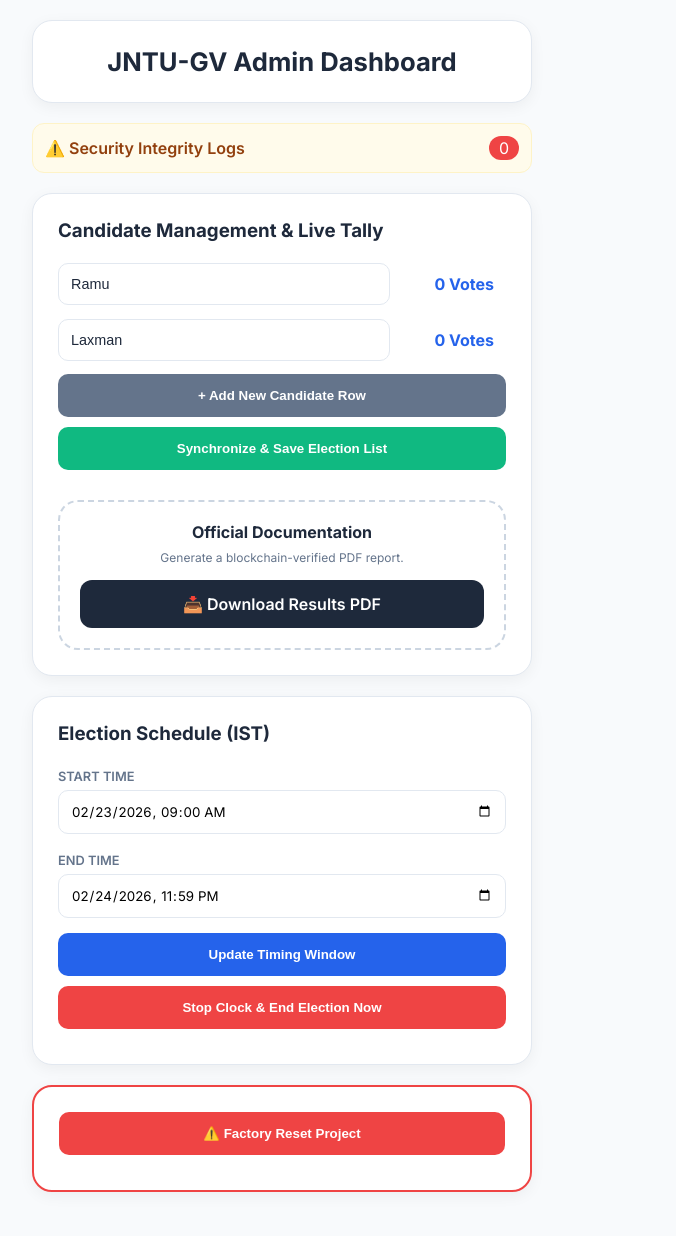
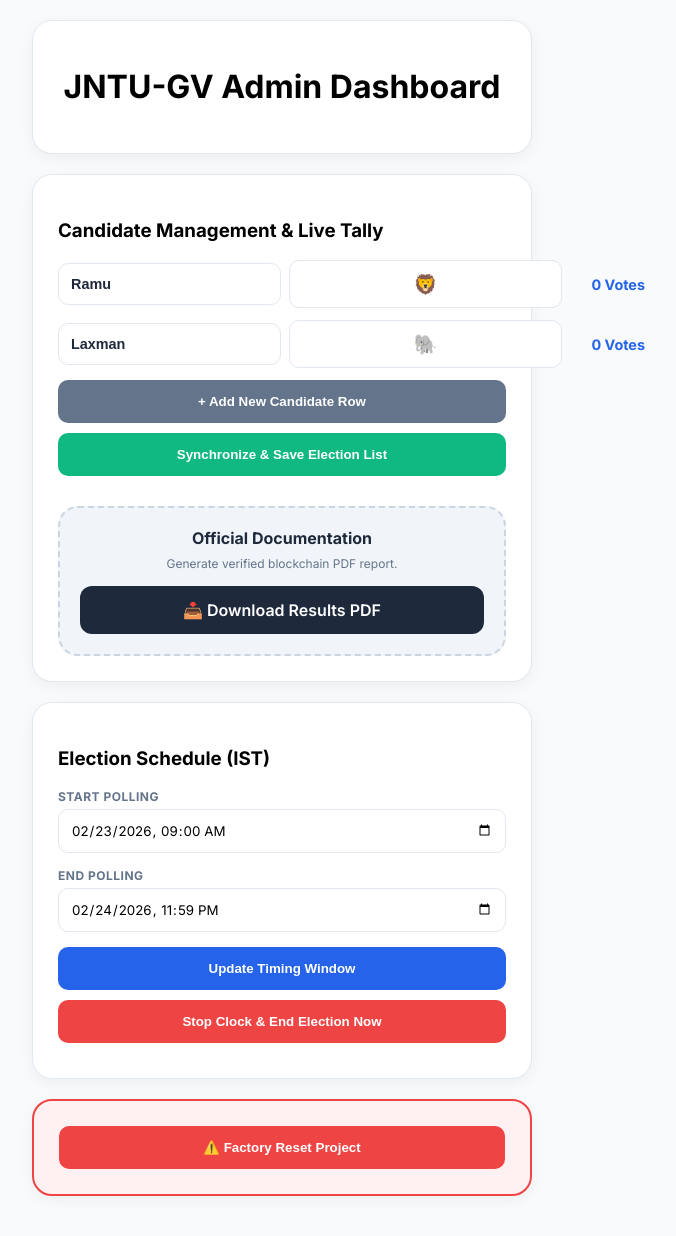
Before and after one commit to prudhvi16131/jntugv-voting-system, a Flask app: page /admin-results/JNTUGV_SECRET in a window 1280 px wide. Shown: the whole page, without its empty margins (358-1034 px from the left). Before the commit the page ends 1192 px from the top, so only its background shows below. Run offline with Flask 3, Linux system fonts and the light colour scheme.

Commit message:
Final Fix: Enabled Reset logic, Stop Clock, and Symbol Sync

```diff
--- a/app.py
+++ b/app.py
@@ -36,6 +36,10 @@ ELECTION_SETTINGS = {
 # --- BLOCKCHAIN ENGINE ---
 class Blockchain:
     def __init__(self):
+        self.reset()
+
+    def reset(self):
+        """Logic to clear all votes and security logs for Factory Reset"""
         self.chain = []
         self.pending_votes = []
         self.nullifiers = set()
@@ -75,19 +79,23 @@ blockchain = Blockchain()
 
 @app.route('/')
 def index():
+    # Force the timer to show 'CLOSED' if admin has stopped the election
+    display_settings = ELECTION_SETTINGS.copy()
+    if not ELECTION_SETTINGS["is_active"]:
+        display_settings["end_time"] = datetime.now(IST).strftime("%Y-%m-%dT%H:%M")
+
     return render_template('index.html',
                            candidate_list=ELECTION_SETTINGS["candidates"],
-                           settings=ELECTION_SETTINGS)
+                           settings=display_settings)
 
 @app.route('/cast_vote', methods=['POST'])
 def cast_vote():
     if not ELECTION_SETTINGS["is_active"]:
-        return "<h1>Election Closed</h1><a href='/'>Back</a>"
+        return "<h1>Election Closed</h1><p>The admin has ended the polling.</p><a href='/'>Back</a>"
 
     student_id = request.form.get('student_id', '').upper().strip()
     candidate = request.form.get('candidate')
 
-    # IP Cleaning
     raw_ip = request.headers.get('X-Forwarded-For', request.remote_addr)
     user_ip = raw_ip.split(',')[0].strip() if raw_ip and ',' in raw_ip else raw_ip
 
@@ -119,7 +127,41 @@ def audit_portal():
             if result: break
     return render_template('audit.html', searched_id=searched_id, result=result)
 
-# --- PDF REPORT DOWNLOAD ROUTE ---
+@app.route(f'/admin-results/{ADMIN_SECRET}')
+def admin_results():
+    vote_counts = {c['name']: blockchain.get_vote_count(c['name']) for c in ELECTION_SETTINGS["candidates"]}
+    return render_template('results.html', settings=ELECTION_SETTINGS, vote_counts=vote_counts, logs=blockchain.security_logs)
+
+# --- ADMIN API ACTIONS ---
+
+@app.route('/sync_candidates', methods=['POST'])
+def sync_candidates():
+    data = request.json
+    ELECTION_SETTINGS["candidates"] = data['candidates']
+    return jsonify({"status": "success"})
+
+@app.route('/update_timing', methods=['POST'])
+def update_timing():
+    data = request.json
+    ELECTION_SETTINGS["start_time"] = data['start']
+    ELECTION_SETTINGS["end_time"] = data['end']
+    ELECTION_SETTINGS["is_active"] = True
+    return jsonify({"status": "success"})
+
+@app.route('/stop_election', methods=['POST'])
+def stop_election():
+    ELECTION_SETTINGS["is_active"] = False
+    # Immediately end the countdown timer for users
+    ELECTION_SETTINGS["end_time"] = datetime.now(IST).strftime("%Y-%m-%dT%H:%M")
+    return jsonify({"status": "success"})
+
+@app.route('/reset_election', methods=['POST'])
+def reset_election():
+    blockchain.reset()
+    ELECTION_SETTINGS["is_active"] = True
+    return jsonify({"status": "success"})
+
+# --- STYLED PDF EXPORT ---
 @app.route(f'/download-results/{ADMIN_SECRET}')
 def download_results():
     symbol_map = {c['name']: c['symbol'] for c in ELECTION_SETTINGS["candidates"]}
@@ -134,51 +176,32 @@ def download_results():
     # Theme Colors
     slate_dark = colors.HexColor("#1e293b")
     blue_accent = colors.HexColor("#2563eb")
-    slate_light = colors.HexColor("#64748b")
 
-    # Header
+    # Draw Header
     p.setFillColor(slate_dark)
     p.rect(0, height - 100, width, 100, fill=1, stroke=0)
     p.setFillColor(colors.white)
     p.setFont("Helvetica-Bold", 24)
     p.drawString(50, height - 60, "OFFICIAL ELECTION REPORT")
     p.setFont("Helvetica", 10)
-    p.drawString(50, height - 80, f"JNTU-GV Blockchain Ledger | Generated: {datetime.now(IST).strftime('%d %b %Y, %H:%M')}")
+    p.drawString(50, height - 80, f"JNTU-GV Blockchain Verified | {datetime.now(IST).strftime('%d %b %Y, %H:%M')}")
 
-    # Summary
+    # Results Tally
+    y = height - 160
     p.setFillColor(colors.black)
     p.setFont("Helvetica-Bold", 14)
-    p.drawString(50, height - 150, "ELECTION SUMMARY")
-    p.setStrokeColor(blue_accent)
-    p.line(50, height - 155, 200, height - 155)
+    p.drawString(50, y, f"WINNER: {winner.upper()}")
+    y -= 40
 
-    # Winner Box
-    p.setFillColor(colors.HexColor("#f1f5f9"))
-    p.roundRect(50, height - 230, width - 100, 60, 10, fill=1, stroke=0)
-    p.setFillColor(slate_dark)
     p.setFont("Helvetica-Bold", 12)
-    p.drawString(70, height - 195, "DECLARED WINNER:")
-    p.setFillColor(blue_accent)
-    p.setFont("Helvetica-Bold", 20)
-    winner_symbol = symbol_map.get(winner, "")
-    p.drawString(70, height - 218, f"{winner_symbol} {winner.upper()}")
+    p.drawString(50, y, "VOTE DISTRIBUTION:")
+    y -= 25
 
-    # Table
-    y = height - 300
-    p.setFillColor(slate_dark)
-    p.setFont("Helvetica-Bold", 12)
-    p.drawString(50, y, "SYMBOL & CANDIDATE NAME")
-    p.drawRightString(width - 50, y, "VOTE COUNT")
-    p.line(50, y - 5, width - 50, y - 5)
-
-    y -= 35
-    p.setFont("Helvetica", 12)
-    p.setFillColor(colors.black)
     for name, count in vote_counts.items():
-        symbol = symbol_map.get(name, "")
-        p.drawString(50, y, f"{symbol}  {name}")
-        p.drawRightString(width - 50, y, str(count))
-        y -= 35
+        symbol = symbol_map.get(name, "👤")
+        p.setFont("Helvetica", 12)
+        p.drawString(60, y, f"{symbol} {name}: {count} Votes")
+        y -= 25
 
     p.showPage()
     p.save()
@@ -186,14 +209,9 @@ def download_results():
     buffer.close()
 
     response = make_response(pdf)
-    response.headers['Content-Disposition'] = "attachment; filename=Election_Results_Final.pdf"
+    response.headers['Content-Disposition'] = "attachment; filename=Election_Results.pdf"
     response.headers['Content-Type'] = 'application/pdf'
     return response
 
-@app.route(f'/admin-results/{ADMIN_SECRET}')
-def admin_results():
-    vote_counts = {c['name']: blockchain.get_vote_count(c['name']) for c in ELECTION_SETTINGS["candidates"]}
-    return render_template('results.html', settings=ELECTION_SETTINGS, vote_counts=vote_counts, logs=blockchain.security_logs)
-
 if __name__ == '__main__':
     app.run(host='0.0.0.0', port=10000)
--- a/templates/results.html
+++ b/templates/results.html
@@ -6,119 +6,32 @@
     <title>JNTU-GV | Admin Dashboard</title>
     <link href="https://fonts.googleapis.com/css2?family=Inter:wght@400;600;700&display=swap" rel="stylesheet">
     <style>
-        body {
-            margin: 0;
-            font-family: 'Inter', sans-serif;
-            background-color: #f8fafc;
-            display: flex;
-            justify-content: center;
-            padding: 20px;
-        }
-        .dashboard-container {
-            width: 100%;
-            max-width: 500px;
-        }
-        .header-card {
-            background: white;
-            padding: 25px;
-            border-radius: 20px;
-            text-align: center;
-            box-shadow: 0 4px 15px rgba(0,0,0,0.05);
-            margin-bottom: 20px;
-            border: 1px solid #e2e8f0;
-        }
-        .header-card h1 { margin: 0; font-size: 1.6rem; color: #1e293b; }
+        body { margin: 0; font-family: 'Inter', sans-serif; background-color: #f8fafc; display: flex; justify-content: center; padding: 20px; }
+        .dashboard-container { width: 100%; max-width: 500px; }
+        .header-card { background: white; padding: 25px; border-radius: 20px; text-align: center; box-shadow: 0 4px 15px rgba(0,0,0,0.05); margin-bottom: 20px; border: 1px solid #e2e8f0; }
+        .section-card { background: white; padding: 25px; border-radius: 20px; box-shadow: 0 4px 15px rgba(0,0,0,0.05); margin-bottom: 20px; border: 1px solid #e2e8f0; }
 
-        .status-alert {
-            background: #fffbeb;
-            border: 1px solid #fef3c7;
-            padding: 12px;
-            border-radius: 12px;
-            display: flex;
-            justify-content: space-between;
-            align-items: center;
-            margin-bottom: 20px;
-        }
+        /* Candidate Row Styling */
+        .vote-row { display: flex; align-items: center; gap: 8px; margin-bottom: 12px; }
+        .input-box { padding: 12px; border: 1px solid #e2e8f0; border-radius: 10px; font-size: 0.9rem; }
+        .name-input { flex: 2; color: #1e293b; font-weight: 600; }
+        .symbol-input { flex: 0.5; text-align: center; font-size: 1.2rem; }
+        .vote-count-display { font-weight: 700; color: #2563eb; min-width: 75px; text-align: right; font-size: 0.9rem; }
 
-        .section-card {
-            background: white;
-            padding: 25px;
-            border-radius: 20px;
-            box-shadow: 0 4px 15px rgba(0,0,0,0.05);
-            margin-bottom: 20px;
-            border: 1px solid #e2e8f0;
-        }
-        .section-card h3 { margin-top: 0; margin-bottom: 20px; color: #1e293b; }
-
-        .vote-row {
-            display: flex;
-            align-items: center;
-            gap: 12px;
-            margin-bottom: 12px;
-        }
-        .candidate-input {
-            flex: 1;
-            padding: 12px;
-            border: 1px solid #e2e8f0;
-            border-radius: 10px;
-            color: #1e293b;
-            background: #fff;
-            font-size: 0.9rem;
-        }
-        .vote-count-display {
-            padding: 12px;
-            font-weight: 700;
-            color: #2563eb;
-            min-width: 80px;
-            text-align: right;
-        }
-
-        /* Documentation box from Pic 2 */
-        .doc-column {
-            background: #ffffff;
-            border: 2px dashed #cbd5e1;
-            padding: 20px;
-            border-radius: 20px;
-            text-align: center;
-            margin-top: 20px;
-        }
-        .btn-download {
-            display: block;
-            background: #1e293b;
-            color: white;
-            padding: 14px;
-            border-radius: 12px;
-            text-decoration: none;
-            font-weight: 600;
-            margin-top: 15px;
-            transition: 0.2s;
-        }
-        .btn-download:hover { background: #334155; }
-
-        .btn-action {
-            width: 100%;
-            padding: 14px;
-            border-radius: 10px;
-            border: none;
-            font-weight: 600;
-            margin-bottom: 10px;
-            cursor: pointer;
-            transition: 0.2s;
-        }
+        /* Action Buttons */
+        .btn-action { width: 100%; padding: 14px; border-radius: 10px; border: none; font-weight: 600; margin-bottom: 10px; cursor: pointer; transition: 0.2s; }
         .btn-sync { background: #10b981; color: white; }
         .btn-timing { background: #2563eb; color: white; }
         .btn-stop { background: #ef4444; color: white; }
+        .btn-add { background: #64748b; color: white; }
 
-        input[type="datetime-local"] {
-            width: 100%;
-            padding: 12px;
-            border: 1px solid #e2e8f0;
-            border-radius: 10px;
-            margin-top: 5px;
-            margin-bottom: 15px;
-            font-family: inherit;
-            box-sizing: border-box;
-        }
+        /* Inputs */
+        label { font-size: 0.75rem; font-weight: 700; color: #64748b; text-transform: uppercase; letter-spacing: 0.5px; display: block; margin-bottom: 5px; }
+        input[type="datetime-local"] { width: 100%; padding: 12px; border: 1px solid #e2e8f0; border-radius: 10px; margin-bottom: 15px; box-sizing: border-box; font-family: inherit; }
+
+        /* Official Documentation Box */
+        .doc-column { background: #f1f5f9; border: 2px dashed #cbd5e1; padding: 20px; border-radius: 20px; text-align: center; margin-top: 20px; }
+        .btn-download { display: block; background: #1e293b; color: white; padding: 14px; border-radius: 12px; text-decoration: none; font-weight: 600; margin-top: 15px; }
     </style>
 </head>
 <body>
@@ -128,89 +41,108 @@
         <h1>JNTU-GV Admin Dashboard</h1>
     </div>
 
-    <div class="status-alert">
-        <span style="color: #92400e; font-weight: 600;">⚠️ Security Integrity Logs</span>
-        <span style="background: #ef4444; color: white; padding: 2px 10px; border-radius: 50px;">{{ logs|length }}</span>
-    </div>
-
     <div class="section-card">
         <h3>Candidate Management & Live Tally</h3>
         <div id="candidate-list">
             {% for name, count in vote_counts.items() %}
             <div class="vote-row">
-                <input type="text" class="candidate-input name-input" value="{{ name }}">
+                <input type="text" class="input-box name-input" value="{{ name }}">
+                <input type="text" class="input-box symbol-input" value="{% for c in settings.candidates %}{% if c.name == name %}{{ c.symbol }}{% endif %}{% endfor %}">
                 <div class="vote-count-display">{{ count }} Votes</div>
             </div>
             {% endfor %}
         </div>
 
-        <button class="btn-action" style="background: #64748b; color: white;" onclick="addRow()">+ Add New Candidate Row</button>
+        <button class="btn-action btn-add" onclick="addRow()">+ Add New Candidate Row</button>
         <button class="btn-action btn-sync" onclick="syncCandidates()">Synchronize & Save Election List</button>
 
         <div class="doc-column">
             <h4 style="margin: 0; color: #1e293b;">Official Documentation</h4>
-            <p style="font-size: 0.75rem; color: #64748b; margin: 8px 0;">Generate a blockchain-verified PDF report.</p>
+            <p style="font-size: 0.75rem; color: #64748b; margin: 8px 0;">Generate verified blockchain PDF report.</p>
             <a href="/download-results/{{ settings.admin_secret }}" class="btn-download">📥 Download Results PDF</a>
         </div>
     </div>
 
     <div class="section-card">
         <h3>Election Schedule (IST)</h3>
-        <label style="font-size: 0.8rem; font-weight: 600; color: #64748b;">START TIME</label>
+        <label>Start Polling</label>
         <input type="datetime-local" id="start-time" value="{{ settings.start_time }}">
 
-        <label style="font-size: 0.8rem; font-weight: 600; color: #64748b;">END TIME</label>
+        <label>End Polling</label>
         <input type="datetime-local" id="end-time" value="{{ settings.end_time }}">
 
         <button class="btn-action btn-timing" onclick="updateTiming()">Update Timing Window</button>
         <button class="btn-action btn-stop" onclick="stopElection()">Stop Clock & End Election Now</button>
     </div>
 
-    <div class="section-card" style="border: 2px solid #ef4444;">
-        <button class="btn-action btn-stop" onclick="resetProject()">⚠️ Factory Reset Project</button>
+    <div class="section-card" style="border: 2px solid #ef4444; background: #fff1f2;">
+        <button class="btn-action btn-stop" style="margin: 0;" onclick="resetProject()">⚠️ Factory Reset Project</button>
     </div>
 </div>
 
 <script>
+    // 1. Add a new candidate row locally
     function addRow() {
         const div = document.createElement('div');
         div.className = 'vote-row';
-        div.innerHTML = '<input type="text" class="candidate-input name-input" placeholder="Candidate Name"><div class="vote-count-display">0 Votes</div>';
+        div.innerHTML = `
+            <input type="text" class="input-box name-input" placeholder="Name">
+            <input type="text" class="input-box symbol-input" placeholder="👤">
+            <div class="vote-count-display">0 Votes</div>
+        `;
         document.getElementById('candidate-list').appendChild(div);
     }
 
+    // 2. Sync UI data with Python Server
     function syncCandidates() {
-        const names = Array.from(document.querySelectorAll('.name-input')).map(input => ({
-            name: input.value,
-            symbol: "👤"
+        const rows = document.querySelectorAll('.vote-row');
+        const candidates = Array.from(rows).map(row => ({
+            name: row.querySelector('.name-input').value,
+            symbol: row.querySelector('.symbol-input').value || "👤"
         }));
+
         fetch('/sync_candidates', {
             method: 'POST',
             headers: {'Content-Type': 'application/json'},
-            body: JSON.stringify({candidates: names})
-        }).then(() => alert("Candidates Synced Successfully!"));
+            body: JSON.stringify({candidates: candidates})
+        }).then(() => {
+            alert("Election list updated successfully!");
+            location.reload();
+        });
     }
 
+    // 3. Update Election Times
     function updateTiming() {
         const start = document.getElementById('start-time').value;
         const end = document.getElementById('end-time').value;
+
         fetch('/update_timing', {
             method: 'POST',
             headers: {'Content-Type': 'application/json'},
             body: JSON.stringify({start: start, end: end})
-        }).then(() => alert("Election Timing Updated!"));
+        }).then(() => {
+            alert("Polling times updated!");
+            location.reload();
+        });
     }
 
+    // 4. Force End Election
     function stopElection() {
-        if(confirm("Are you sure you want to stop the election? Students will no longer be able to vote.")) {
-            fetch('/stop_election', { method: 'POST' }).then(() => alert("Election has been stopped."));
+        if(confirm("This will immediately disable voting for all students. Continue?")) {
+            fetch('/stop_election', { method: 'POST' })
+            .then(() => {
+                alert("Election ended.");
+                location.reload();
+            });
         }
     }
 
+    // 5. Complete Reset
     function resetProject() {
-        if(confirm("CRITICAL WARNING: This will permanently delete ALL recorded votes and reset the blockchain. This action cannot be undone. Proceed?")) {
-            fetch('/reset_election', { method: 'POST' }).then(() => {
-                alert("Project Reset Complete.");
+        if(confirm("CRITICAL: This deletes ALL votes and clears the blockchain. Are you absolutely sure?")) {
+            fetch('/reset_election', { method: 'POST' })
+            .then(() => {
+                alert("System Reset Complete.");
                 location.reload();
             });
         }
```
